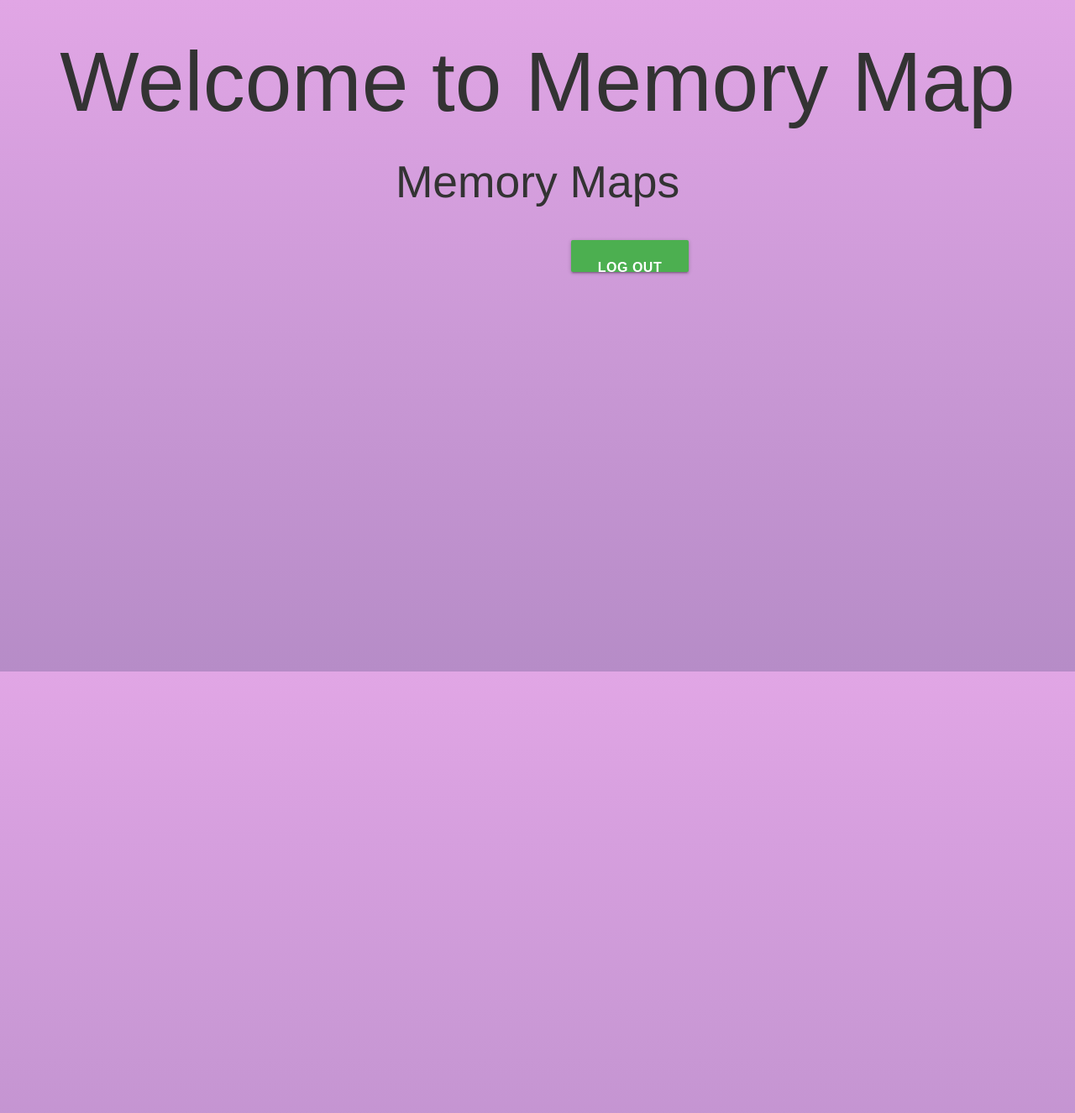
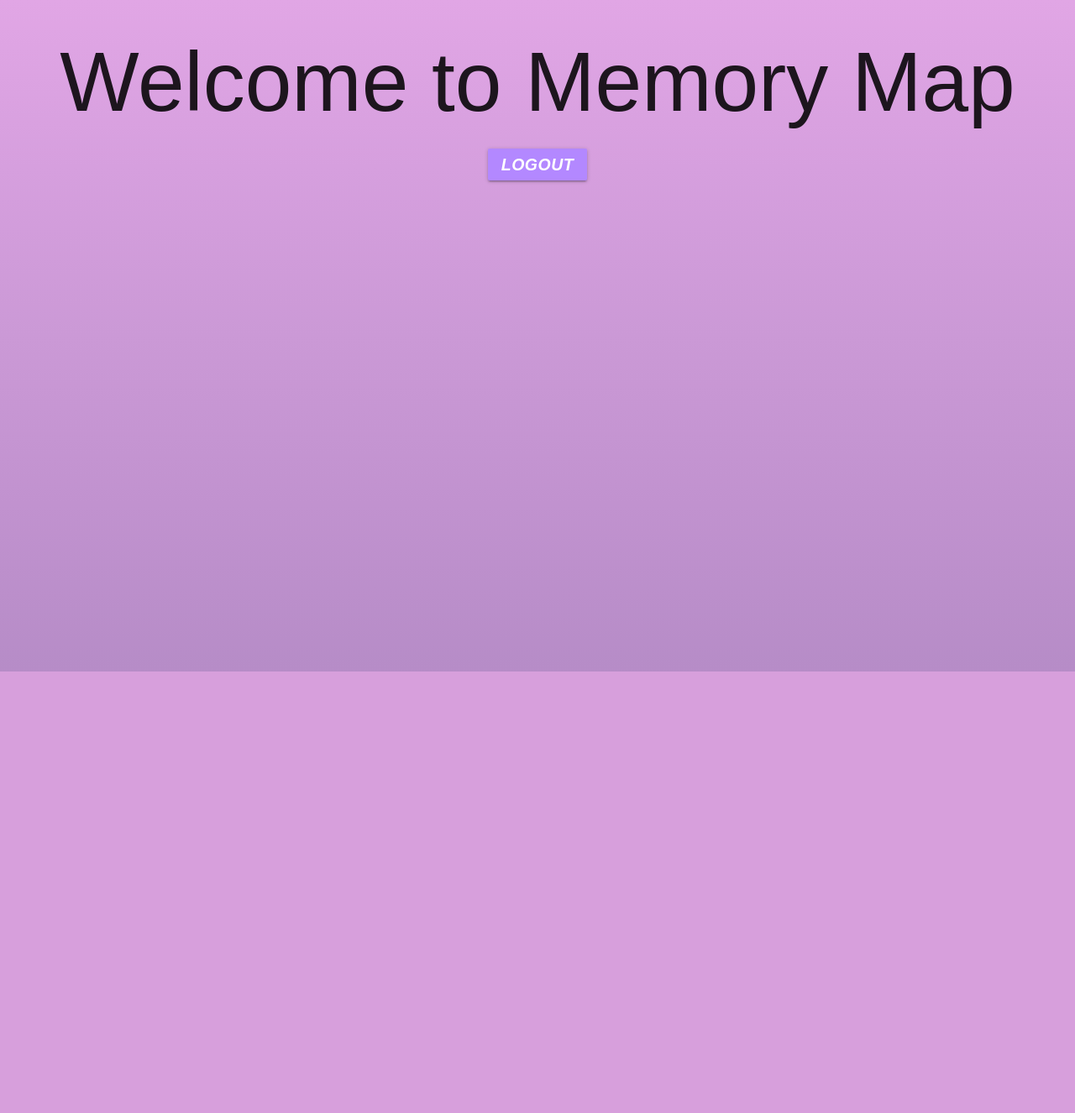
Before and after one commit to s6eskand/alz_locate, a Django app: page /home/ in a window 1280 px wide; the page is wider, and only the part inside the window is pictured. Shown: that part at 84% size. After the commit the page ends 800 px from the top of that part, so only its background shows below. Run offline with Django 3.2, Linux system fonts and the light colour scheme; some libraries are stand-ins or nearby versions.

Commit message:
add login functionality

```diff
--- a/deltahacks/settings.py
+++ b/deltahacks/settings.py
@@ -125,4 +125,4 @@ STATICFILES_DIRS = (
 )
 
 LOGIN_REDIRECT_URL = 'home'
-LOGOUT_REDIRECT_URL = 'home'
+LOGOUT_REDIRECT_URL = 'login'
--- a/deltahacks/urls.py
+++ b/deltahacks/urls.py
@@ -21,6 +21,7 @@ from django.views.generic.base import TemplateView
 urlpatterns = [
     path('admin/', admin.site.urls),
     path('', include('locate.urls')),
+    # path('accounts/', include('locate.urls')),
     path('accounts/', include('django.contrib.auth.urls')),
     path('home/', TemplateView.as_view(template_name='main_page.html'), name='home'),
 ]
--- a/locate/urls.py
+++ b/locate/urls.py
@@ -4,7 +4,7 @@ from . import views
 urlpatterns = [
     path('track/', views.track, name='track'),
     path('login/', views.login, name='login'),
-    path('create/', views.create, name='create'),
+    path('signup/', views.SignUp.as_view(), name='signup'),
     path('setup/', views.setup, name='setup'),
     path('register/', views.register, name='register'),
     path('', views.landing_page, name='landing_page'),
--- a/static/css/main_page.css
+++ b/static/css/main_page.css
@@ -34,7 +34,7 @@
 
 h1{
      font-size: 100px;
-     text-align:center;
+     text-align: center;
      font-family: sans-serif;
 }
 
@@ -45,13 +45,22 @@ body {
   background-size: cover;
 }
 
-.btn{
-    background-color: #4CAF50; /* Green */
-    border: none;
-    color: white;
-    padding: 15px 32px;
-    text-align: center;
-    text-decoration: none;
-    display: inline-block;
-    font-size: 16px;
-  }
+/*div {
+    margin: 0;
+    padding: 0;
+    font-size: 36px;
+}
+
+div .fa {
+    display: block;
+    border: 2px solid #1AEFC6;
+    padding: 10px 20px;
+    border-radius: 24px;
+    cursor: pointer;
+    transition: 0.5s;
+}
+
+div .fa:hover {
+    background: #1AEFC6;
+    transform: scale(1.25);
+}*/
--- a/templates/main_page.html
+++ b/templates/main_page.html
@@ -4,24 +4,31 @@
 <head>
 <meta charset="utf-8">
 <meta http-equiv="X-UA-Compatible" content="IE=edge">
-<!-- <meta name="viewport" content="width=device-width, initial-scale=1"> -->
+<meta name="viewport" content="width=device-width, initial-scale=1">
 <title>Bootstrap Simple Login Form</title>
-<link rel="stylesheet" href="https://maxcdn.bootstrapcdn.com/bootstrap/3.3.7/css/bootstrap.min.css">
+<!--<link rel="stylesheet" href="https://maxcdn.bootstrapcdn.com/bootstrap/3.3.7/css/bootstrap.min.css">-->
 <link rel="stylesheet" href="https://cdnjs.cloudflare.com/ajax/libs/materialize/1.0.0/css/materialize.min.css">
+<link href="https://maxcdn.bootstrapcdn.com/font-awesome/4.7.0/css/font-awesome.min.css" rel="stylesheet">
 <link rel="stylesheet" href="{% static 'css/main_page.css' %}">
 </head>
 <body>
 
     <div class="title">
         <h1>Welcome to Memory Map {{ user.username }}</h1>
-        <h2>Memory Maps</h2>
-        <div class="login-form">
-            <form method="post">
-                {% csrf_token %}
-            </form>
-            <button type="button" class="btn">Log out</button>
-        </div>
+        <div class="container">
+			<div class="row">
+				<div class="col-s12">
+					<form action="{% url 'logout' %}">
+                    <button class="btn waves-effect waves-light" type="submit" name="action">
+                        <i class="material-icons">LOGOUT</i>
+                    </button>
+                    </form>
+				</div>
+			</div>
+		</div>
     </div>
+
+
 
 <script src="https://ajax.googleapis.com/ajax/libs/jquery/1.12.4/jquery.min.js"></script>
 <script src="https://maxcdn.bootstrapcdn.com/bootstrap/3.3.7/js/bootstrap.min.js"></script>
--- a/templates/registration/login.html
+++ b/templates/registration/login.html
@@ -33,7 +33,7 @@
                 <!-- <label <p class="pull-right"></label>><input type="checkbox"> </label>
                 <a href="#">Forgot Password?</a> -->
                 <p class="text-center"><a href="#">Forgot Password</a></p>
-                <p class="text-center"><a href="{% url 'create' %}">Create an Account</a></p>
+                <p class="text-center"><a href="{% url 'signup' %}">Create an Account</a></p>
 
             </div>
         </form>
```
Also changed, not shown: locate/models.py (+0 -7 lines), locate/views.py (+11 -5 lines), templates/index.html (+3 -11 lines), db.sqlite3, locate/migrations/0001_initial.py (added).
